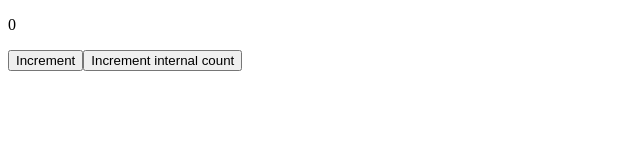
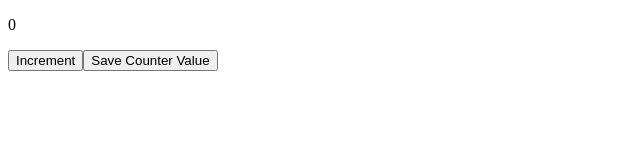
Before and after one commit to FloreaCT/Learning_React, a React (Create React App) app: page / in a window 1280 px wide. Shown: the top 160 px of the page, without its empty margins (0-640 px from the left). Built offline with nearby package versions, Linux system fonts and the light colour scheme.

Commit message:
Learned about multiple useEffect and their use

```diff
--- a/src/Counter.js
+++ b/src/Counter.js
@@ -4,27 +4,29 @@ import InteractiveView from './InteractiveView';
 const Counter = () => {
 
     const [counter, setCounter] = useState(0);
-    const [internalCount, setInternalCount] = useState(0);
 
     useEffect(()=>{
         document.title = `Counter set to ${counter} | Ultimate Counter`
         console.log("Title was set")
     }, [counter])
 
+    useEffect(()=>{
+        const savedCounterValue = localStorage.getItem('ultimateCounter')
+        if (savedCounterValue != null){
+            setCounter(parseInt(savedCounterValue, 10))
+        }
+    }, [])
     const onCountClickHandler = () =>{
-        setInternalCount(i => i + 1)
+        setCounter(i => i + 1)
     }
 
-    const onIncrementHandler = () => {
-        setCounter(c => c + 1);
+    const onSaveClickHandler = () => {
+        localStorage.setItem('ultimateCounter', counter)
     }
-
-    console.log('Main render return');
-
     return (<Fragment>
         <p>{counter}</p>
-        <button type="button" onClick={onIncrementHandler}>Increment</button>
-        <button type="button" onClick={onCountClickHandler}>Increment internal count</button>
+        <button type="button" onClick={onCountClickHandler}>Increment</button>
+        <button type="button" onClick={onSaveClickHandler}>Save Counter Value</button>
     </Fragment>)
     // return (<InteractiveView
     // value = {counter}
```
